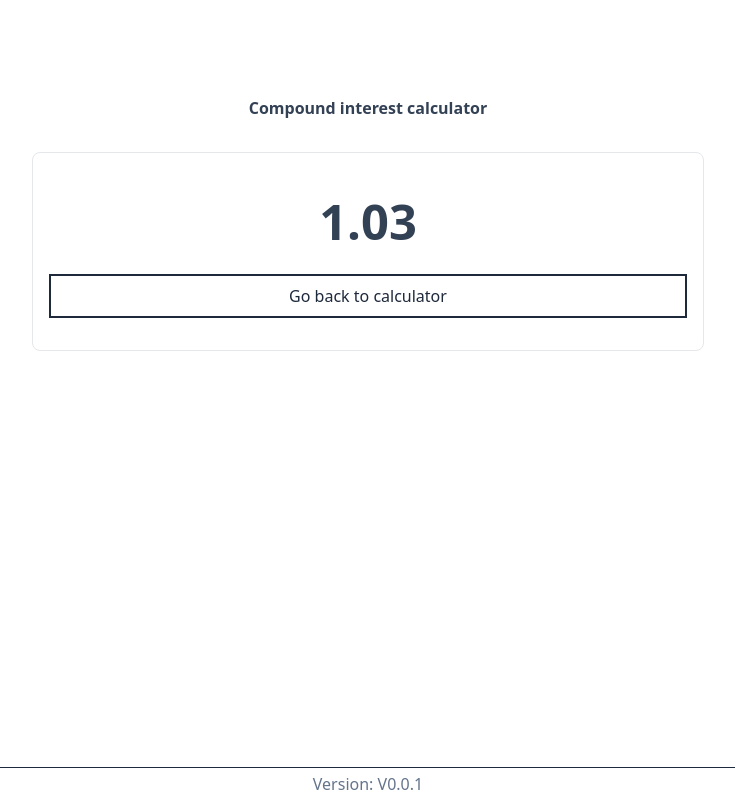
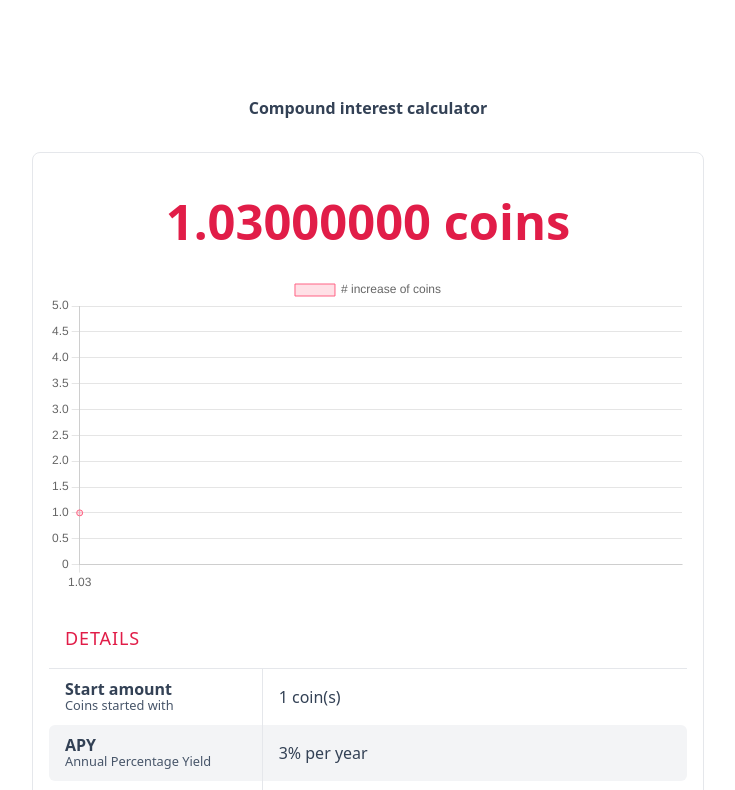
Before and after one commit to levibroeksma/tailwind-alpine-template, a website: page src/index.html in a window 1280 px wide. Both pictures are taken after a click on the button "Calculate". Shown: the top 790 px of the page, without its empty margins (272-1007 px from the left). Drawn offline with nearby package versions, Linux system fonts and the light colour scheme.

Commit message:
WIP, working on chart

```diff
--- a/package.json
+++ b/package.json
@@ -12,5 +12,9 @@
     "autoprefixer": "^10.4.12",
     "postcss": "^8.4.18",
     "tailwindcss": "^3.1.8"
+  },
+  "dependencies": {
+    "chart.js": "^3.9.1",
+    "dotenv": "^16.0.3"
   }
 }
--- a/src/alpine_main.js
+++ b/src/alpine_main.js
@@ -1,18 +1,12 @@
 "use strict";
-
 document.addEventListener("alpine:init", () => {
    Alpine.data("alpineMain", () => ({
       // Variables
       counter: 0,
-      show: {
-         calculator: true,
-         results: false,
-      },
+
 
       init() {
-         this.welcome();
          this.showResults()
-
       },
 
       showResults() {
@@ -26,9 +20,6 @@ document.addEventListener("alpine:init", () => {
          }, 1000);
       },
 
-      // Functions
-      welcome() {
-         console.log(`Welcome to  ${app_config.name}, version ${app_config.version}. This application is brought to you by ${app_config.author}.`);
-      }
+
    }))
 })
--- a/src/index.html
+++ b/src/index.html
@@ -10,6 +10,11 @@
   <!-- Configuration -->
   <script src="./config.js"></script>
   <title>Compound interest calculator</title>
+  <style>
+    [x-cloak] {
+      display: none;
+    }
+  </style>
 </head>
 
 <body class="min-h-screen flex flex-col justify-between w-full relative box-border" x-data="alpineMain()">
@@ -18,7 +23,8 @@
     <h1 class="font-bold text-2xl mb-8">Compound interest calculator</h1>
     <div class="border p-4 rounded-lg w-full max-w-2xl text-center justify-center" x-data="calculatorData()">
 
-      <form @submit.prevent="submit" id="calculatorForm" class="py-4 flex flex-col gap-4" x-show="show.calculator === true">
+      <form @submit.prevent="submit" id="calculatorForm" class="py-4 flex flex-col gap-4"
+        x-show="show.calculator === true" x-cloak>
         <section class="flex flex-wrap">
           <div class="w-1/2 box-border flex flex-col p-4">
             <label for="coin_amount" class="text-xs font-medium text-left mb-1">Amount of coins</label>
@@ -27,18 +33,11 @@
               x-model="form.amount_coins" :value="form.amount_coins" step="0.00000001">
           </div>
           <!-- interest ratio -->
-          <div class="w-1/4 box-border flex flex-col p-4">
+          <div class="w-2/4 box-border flex flex-col p-4">
             <label for="interest_rate" class="text-xs font-medium text-left mb-1">Interest rate per year:</label>
             <input type="number" id="interest_rate"
               class="border border-b-2 border-b-slate-800 w-full p-2 placeholder:italic" x-model="form.interest_rate"
               :value="form.interest_rate" step="0.01">
-          </div>
-          <!-- interest ratio -->
-          <div class="w-1/4 box-border flex flex-col p-4">
-            <label for="deviation" class="text-xs font-medium text-left mb-1">Interest deviation:</label>
-            <input type="number" id="deviation"
-              class="border border-b-2 border-b-slate-800 w-full p-2 placeholder:italic" x-model="form.deviation"
-              :value="form.deviation" min="0">
           </div>
           <div class="w-1/2 box-border flex flex-col p-4">
             <label for="aggregation_period" class="text-xs font-medium text-left mb-1">
@@ -71,9 +70,54 @@
       </form>
 
       <!-- Results -->
-      <div class="py-4 flex flex-col gap-4" x-show="show.results === true">
-        <h1 class="font-bold text-xxl text-slate-700" x-text="counter"></h1>
-        <button class="w-full border-2 border-slate-800 p-2 text-slate-800 hover:bg-slate-800 hover:text-gray-50" @click="goBack()">Go back to calculator</button>
+      <div class="py-4 flex flex-col gap-4" x-show="show.results === true" x-cloak>
+        <h1 class="font-bold text-xxl text-rose-600" x-text="counter + ' coins'"><span></span></h1>
+        <canvas id="myChart" width="400" height="200"></canvas>
+        <div class="flex flex-wrap">
+          <h2 class="w-full text-left border-b p-4 text-lg tracking-wider uppercase font-medium text-rose-600">Details</h2>
+          <div class="w-full flex flex-col">
+            <div class="w-full flex flex-wrap">
+              <div class="w-1/3 px-4 py-3 leading-4 box-border flex flex-col text-left justify-center">
+                <span class="font-bold">Start amount</span>
+                <small class="text-slate-600 font-light">Coins started with</small>
+              </div>
+              <div class="w-2/3 px-4 py-3 box-border border-l flex flex-col text-left justify-center">
+                <span x-text="form.amount_coins + ' coin(s)'"></span>
+              </div>
+            </div>
+            <div class="w-full flex flex-wrap bg-gray-100 rounded-md">
+              <div class="w-1/3 px-4 py-3 leading-4 box-border flex flex-col text-left justify-center">
+                <span class="font-bold">APY</span>
+                <small class="text-slate-600 font-light">Annual Percentage Yield</small>
+              </div>
+              <div class="w-2/3 px-4 py-3 box-border border-l flex flex-col text-left justify-center">
+                <span x-text="form.interest_rate + '% per year'"></span>
+              </div>
+            </div>
+
+            <div class="flex flex-wrap">
+              <div class="w-1/3 px-4 py-3 leading-4 box-border text-left flex flex-col justify-center">
+                <span class="font-bold">Duration</span>
+                <small class="text-slate-600 font-light">Planned period of investment</small>
+              </div>
+              <div class="w-2/3 px-4 py-3 box-border border-l text-left flex flex-col justify-center">
+                <span x-text="form.duration + ' year(s) of investement'"></span>
+              </div>
+            </div>
+
+            <div class="flex flex-wrap bg-gray-100 rounded-md">
+              <div class="w-1/3 px-4 py-3 leading-4 box-border text-left flex flex-col justify-center">
+                <span class="font-bold">Payout frequency</span>
+                <small class="text-slate-600 font-light">Interest payout interval</small>
+              </div>
+              <div class="w-2/3 px-4 py-3 box-border border-l text-left flex flex-col justify-center">
+                <span x-text="'Interest payed out per ' + form.interest_payout_frequency"></span>
+              </div>
+            </div>
+          </div>
+        </div>
+        <button class="w-full border-2 border-slate-800 p-2 text-slate-800 hover:bg-slate-800  hover:text-gray-50"
+          @click="goBack()">Go back to calculator</button>
       </div>
 
     </div>
@@ -85,6 +129,8 @@
   <script src="./alpine_main.js"></script>
   <script src="./js/alpine_calculator.js"></script>
 
+  <!-- chart.js -->
+  <script src="https://cdnjs.cloudflare.com/ajax/libs/Chart.js/3.9.1/chart.min.js" integrity="sha512-ElRFoEQdI5Ht6kZvyzXhYG9NqjtkmlkfYk0wr6wHxU9JEHakS7UJZNeml5ALk+8IKlU6jDgMabC3vkumRokgJA==" crossorigin="anonymous" referrerpolicy="no-referrer"></script>
 </body>
 
 </html>
--- a/src/js/alpine_calculator.js
+++ b/src/js/alpine_calculator.js
@@ -7,10 +7,10 @@ document.addEventListener("alpine:init", () => {
       output: 0,
       counter: 0,
 
-      amount_of_years: [1,5,10,15,20,25,30,35,40],
+      amount_of_years: [1, 5, 10, 15, 20, 25, 30, 35, 40],
       payout_frequencies: ["day", "week", "month", "year"],
 
-      form:{
+      form: {
          amount_coins: 1.00000000,
          interest_rate: 3.00,
          duration: 1,
@@ -18,8 +18,55 @@ document.addEventListener("alpine:init", () => {
          deviation: 0
       },
 
+      value_arr: [],
+
+      show: {
+         calculator: true,
+         results: false,
+      },
+
       init() {
-         // this.handleCalculations(192, 'cosmos', 'year', 1, 10.16, 2, 'euros');
+
+      },
+
+      buildChart(period, labels) {
+         console.log('period', period);
+         let data_arr = [1,2,3,4,5];
+         let label_arr = this.value_arr;
+
+         for (let i = 0; i < period; i++) {
+            label_arr.push(`year ${i + 1}`)
+         };
+
+         if(label_arr.length !== this.value_arr.length) return;
+
+
+         const ctx = document.getElementById('myChart');
+         const myChart = new Chart(ctx, {
+            type: 'line',
+            data: {
+               labels: label_arr,
+               datasets: [{
+                  label: '# increase of coins',
+                  data: data_arr,
+                  backgroundColor: [
+                     'rgba(255, 99, 132, 0.2)'
+                  ],
+                  borderColor: [
+                     'rgba(255, 99, 132, 1)'
+                  ],
+                  borderWidth: 1
+               }]
+            },
+            options: {
+               scales: {
+                  y: {
+                     beginAtZero: true
+                  }
+               }
+            }
+         });
+
       },
 
       handleCalculations(data_obj) {
@@ -27,7 +74,7 @@ document.addEventListener("alpine:init", () => {
 
          if (!payout_periods_allowed.includes(data_obj.interest_payout_frequency)) return;
 
-         if(data_obj && data_obj.deviation === 0) {
+         if (data_obj && data_obj.deviation === 0) {
             const results = this.calculateInterest(data_obj);
             this.showResults(results.Coins);
          };
@@ -59,7 +106,12 @@ document.addEventListener("alpine:init", () => {
 
                for (let i = 0; i < data_obj.duration; i++) {
                   this.output = this.output * muliplier_year;
-               }
+                  this.value_arr.push(this.output)
+                  console.log(this.output);
+                  console.log('VA >> ',this.value_arr);
+               };
+               this.buildChart(data_obj.interest_payout_frequency);
+
                return { 'Coins': this.output, 'period': data_obj.duration };
 
             case 'month':
@@ -76,7 +128,7 @@ document.addEventListener("alpine:init", () => {
 
             case 'week':
                const per_week = (data_obj.interest_rate / 100) / 52;
-               const multiplier_per_week = per_week + 1 ;
+               const multiplier_per_week = per_week + 1;
 
                period_multiplier = data_obj.duration * 52;
 
@@ -88,7 +140,7 @@ document.addEventListener("alpine:init", () => {
 
             case 'day':
                const per_day = (data_obj.interest_rate / 100) / 365;
-               const multiplier_per_day = per_day + 1 ;
+               const multiplier_per_day = per_day + 1;
 
                period_multiplier = data_obj.duration * 365;
 
@@ -107,13 +159,13 @@ document.addEventListener("alpine:init", () => {
          this.show.results = true;
          this.show.calculator = false;
          this.counter = 0;
-         const calculation = setInterval( () => {
+         const calculation = setInterval(() => {
             this.counter += 1;
          }, 5);
 
          setTimeout(() => {
             clearInterval(calculation);
-            this.counter = result;
+            this.counter = result.toFixed(8);
          }, 1000);
       },
 
--- a/tailwind.config.js
+++ b/tailwind.config.js
@@ -1,8 +1,13 @@
 /** @type {import('tailwindcss').Config} */
 module.exports = {
-  content: ["./src/index.html"],
+  content: ["./src/*.html"],
   theme: {
     fontSize: {
+      xs: '0.75rem',
+      sm: '0.875rem',
+      md: '1rem',
+      lg: '1.125rem',
+      xl: '1.25rem',
       xxl: '3.052rem'
     },
     extend: {},
```
Also changed, not shown: dist/tailwind/output.css, 1 other file.
